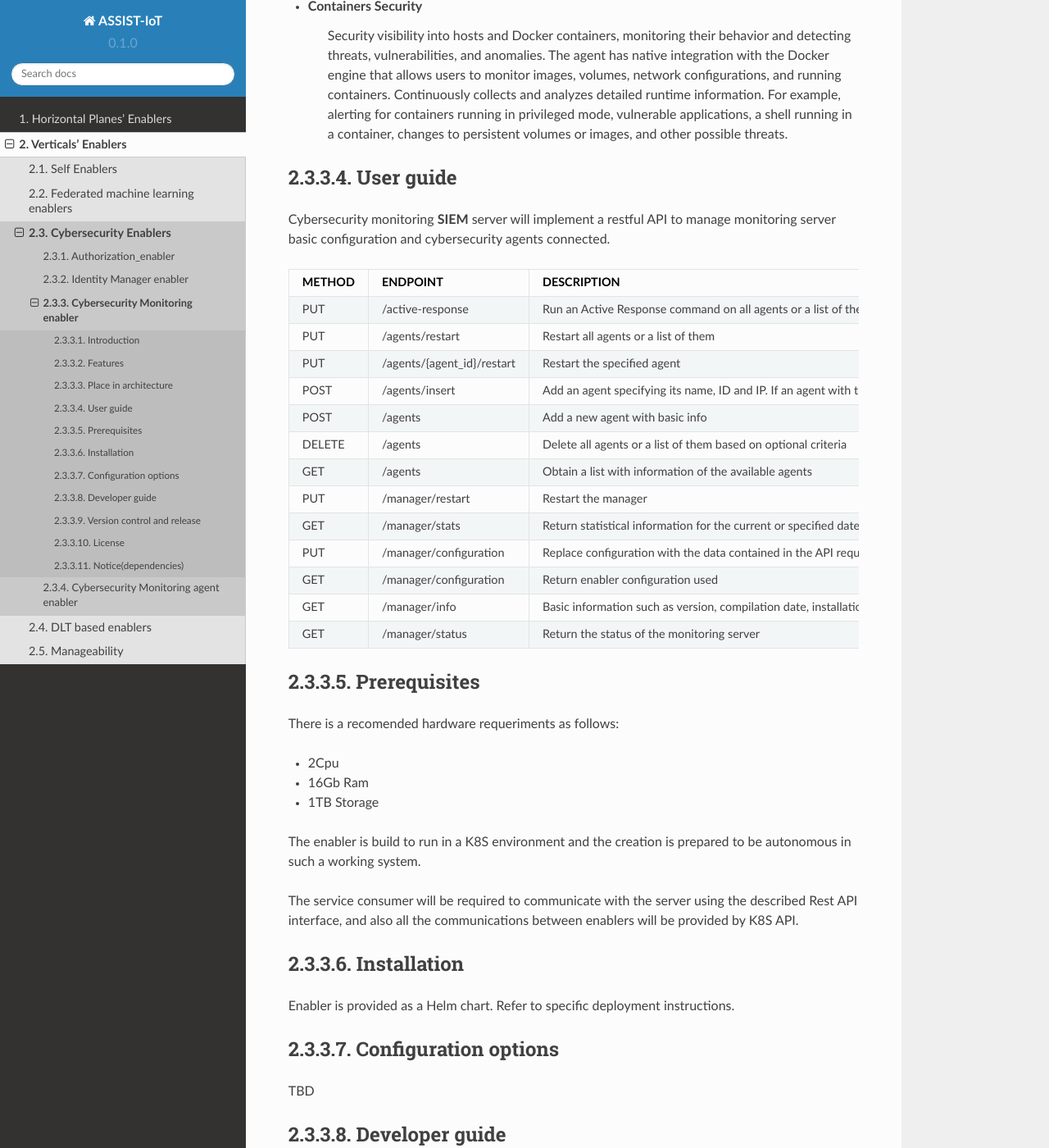
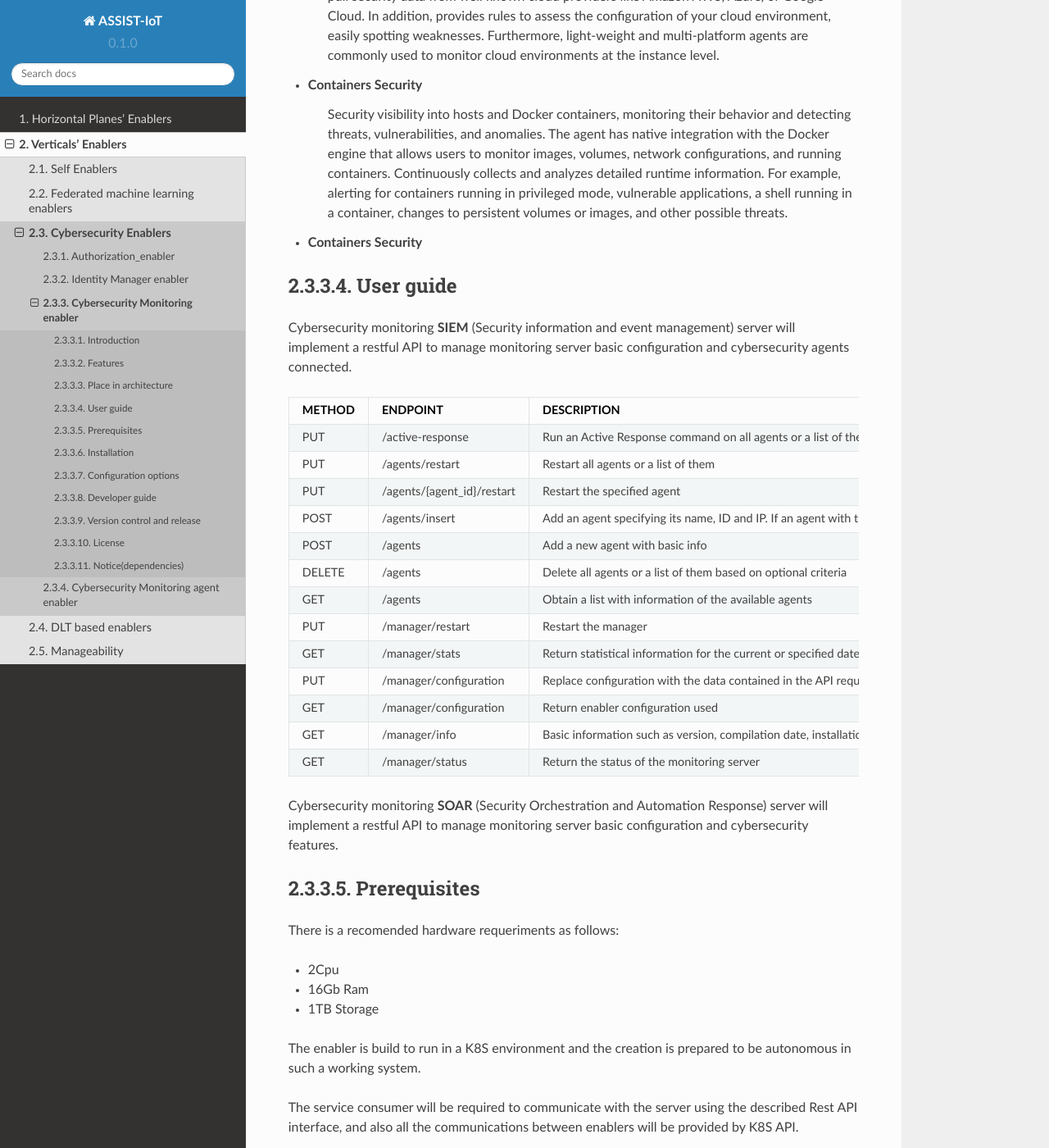
Before and after one commit to assist-iot/assist-iot-documentation, a Sphinx documentation site: the page built from docs/source/verticals/cybersecurity/cybersecurity_monitoring_enabler.rst, in a window 1280 px wide and 1400 px high, scrolled down 2516 px. Shown: the whole window at 82% size. Built offline with Sphinx 7.4.7 and the Read the Docs theme 2.0.0, drawn with Linux system fonts in a browser that asks for light colours; some of the changed text lies outside the part shown.

Commit message:
Update cybersecurity_monitoring_enabler.rst

```diff
--- a/docs/source/verticals/cybersecurity/cybersecurity_monitoring_enabler.rst
+++ b/docs/source/verticals/cybersecurity/cybersecurity_monitoring_enabler.rst
@@ -17,7 +17,7 @@
 Features
 ***************
 
-- Security Analytics
+- Security Analytics.
 - Intrusion Detection.
 - Log Data Analysis.
 - File Integrity Monitoring.
@@ -27,6 +27,10 @@
 - Regulatory Compliance.
 - Cloud Security Monitoring.
 - Containers Security.
+- Flexible integrations.
+- Process workflows.
+- Incident management.
+- Threat intelligence.
 
 *********************
 Place in architecture
@@ -108,11 +112,14 @@
     shell running in a container, changes to persistent volumes or images, and other possible threats.
 
 
+- **Containers Security**
+
+
 ***************
 User guide
 ***************
 
-Cybersecurity monitoring **SIEM** server will implement a restful API to manage monitoring server basic configuration and cybersecurity agents connected.
+Cybersecurity monitoring **SIEM** (Security information and event management) server will implement a restful API to manage monitoring server basic configuration and cybersecurity agents connected.
 
 +--------+------------------------------------------------------------------+------------------------------------------------------------------------+
 | METHOD |                            ENDPOINT                              |          DESCRIPTION                                                   |
@@ -144,6 +151,8 @@
 +--------+------------------------------------------------------------------+------------------------------------------------------------------------+
 |  GET   | /manager/status                                                  | Return the status of the monitoring server                             |
 +--------+------------------------------------------------------------------+------------------------------------------------------------------------+
+
+Cybersecurity monitoring **SOAR** (Security Orchestration and Automation Response) server will implement a restful API to manage monitoring server basic configuration and cybersecurity features.
 
 
 
```
Also changed, not shown: other parts of docs/source/verticals/cybersecurity/cybersecurity_monitoring_enabler.rst (+4 -4 lines).
